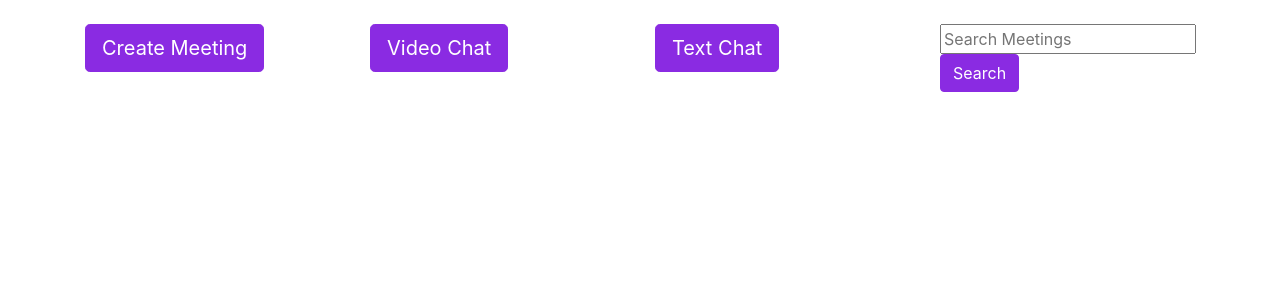
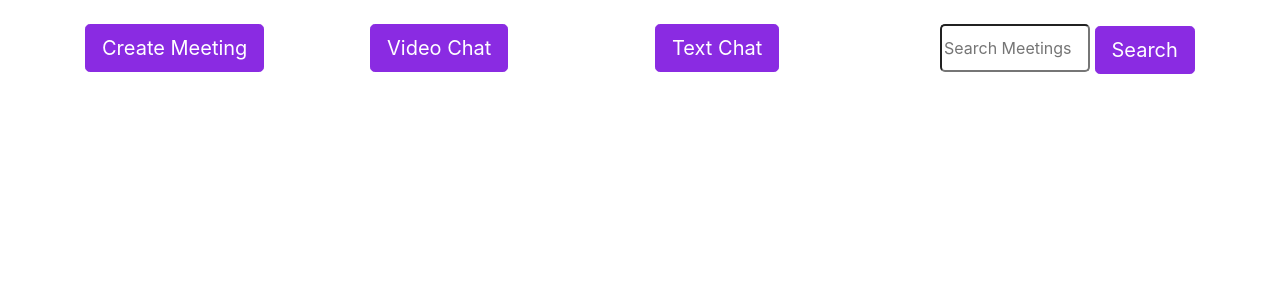
Before and after one commit to hrithik-jha/Work-Monitor, a Django app: page / in a window 1280 px wide. Shown: the part 56-356 px from the top of the page. Run offline with Django 3.2, Linux system fonts and the light colour scheme; data that the repository does not hold is empty; some libraries are stand-ins or nearby versions.

Commit message:
v3.5 Sequential Update

```diff
--- a/accounts/templates/accounts/signup.html
+++ b/accounts/templates/accounts/signup.html
@@ -25,11 +25,12 @@
         <br />
         {% endif %}
 
-
+        <!--
         Name:
         <br />
         <input type="text" name="name" />
         <br />
+        -->
 
         Registration Number:
         <br />
--- a/chat/templates/chat/chat.html
+++ b/chat/templates/chat/chat.html
@@ -45,6 +45,9 @@ Chat Output
 
 
 <script>
+    function setFocusToTextBox(){
+    document.getElementById("text").focus();
+    }
     setTimeout(function(){
     window.location.reload(5);
     }, 5000);
--- a/chat/views.py
+++ b/chat/views.py
@@ -4,7 +4,6 @@ from django.utils import timezone
 from django.template import RequestContext
 from django.contrib.auth.decorators import login_required
 
-@login_required
 def home(request):
     return render(request, 'chat/home.html', {})
 
--- a/meetings/templates/meetings/home.html
+++ b/meetings/templates/meetings/home.html
@@ -6,11 +6,18 @@
     #meets{
         border-radius: 8px;
         box-shadow: 0px 70px 40px -50px rgba(0, 0, 0, 0.2), 0px 3px 20px rgba(0, 0, 0, 0.1);
+        margin-bottom: 30px;
     }
 
     #meets a{
         text-decoration: none;
         color: black;
+    }
+
+    #seo {
+        width: 150px;
+        border-radius: 5px;
+        height: 48px;
     }
 </style>
 
@@ -28,8 +35,8 @@
 </div>
 <div class="col-md-3">
     <form method="GET" action''>
-        <input type="text" name="q" placeholder="Search Meetings" />
-        <input type='submit' class="btn btn-primary" value="Search" />
+        <input type="text" id="seo"name="q" placeholder="Search Meetings" />
+        <input type='submit' class="btn btn-primary btn-lg" value="Search" />
     </form>
 </div>
 </div>
```
Also changed, not shown: README.md.
